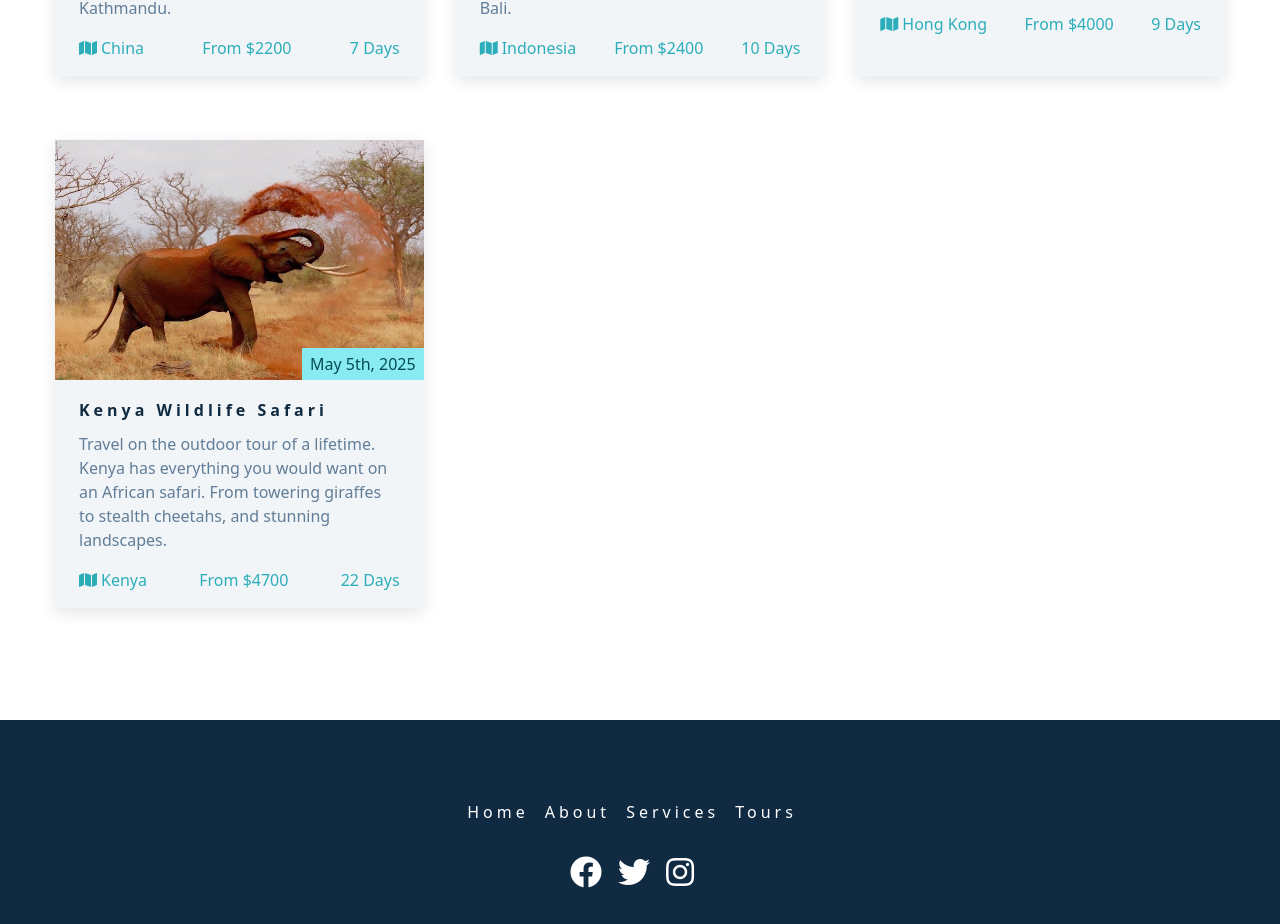
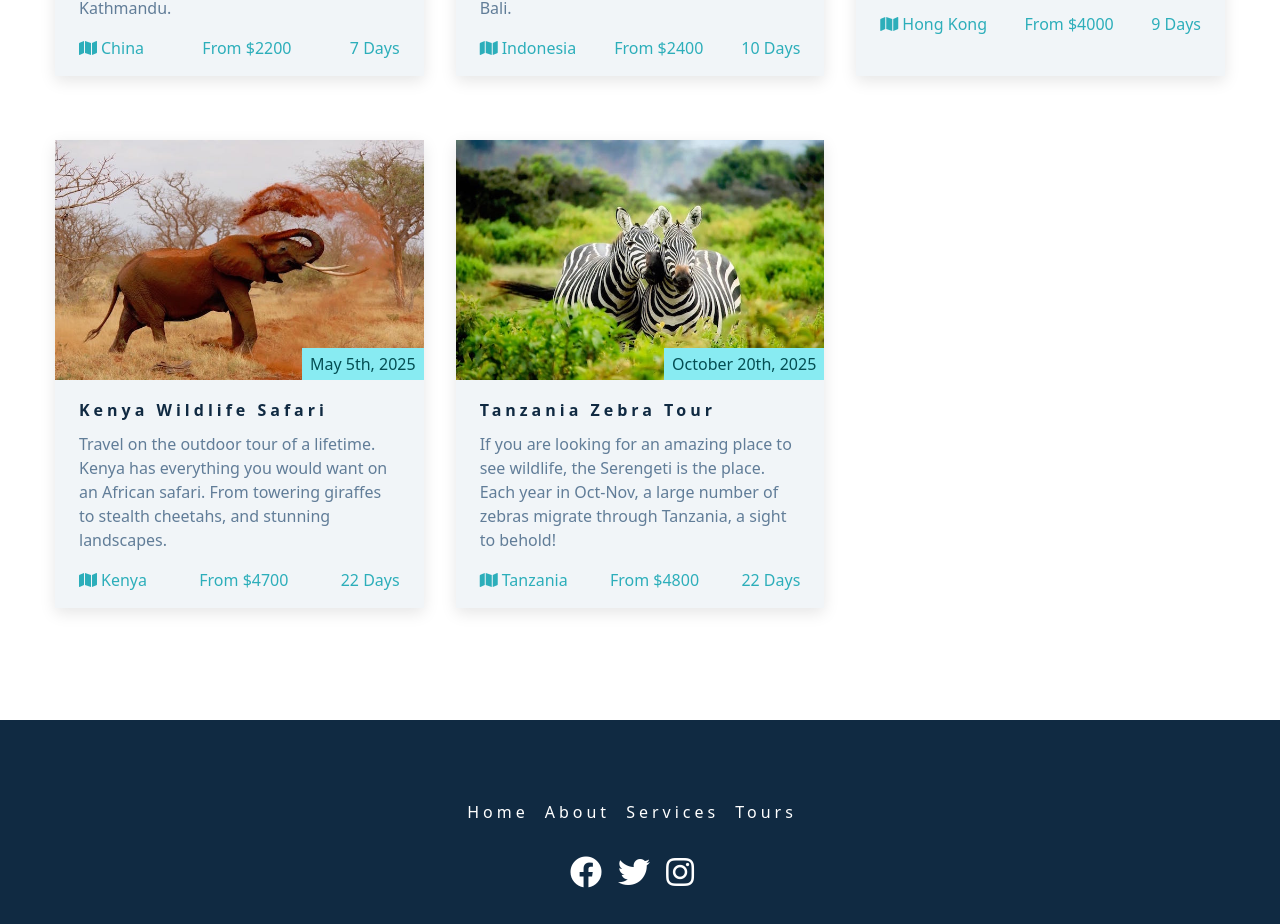
Before and after one commit to swanmac/backroads-tours, a React (Create React App) app: page / in a window 1280 px wide. Shown: the part 2447-3371 px from the top of the page. Built offline with nearby package versions, Linux system fonts and the light colour scheme.

Commit message:
add zebra tour

```diff
--- a/src/data.js
+++ b/src/data.js
@@ -2,6 +2,7 @@ import tour1 from './images/tour-1.jpeg';
 import tour2 from './images/tour-2.jpeg';
 import tour3 from './images/tour-3.jpeg';
 import tour4 from './images/tour-4.jpeg';
+import tour5 from './images/tour-5.jpeg';
 
 export const pageLinks = [
   { id: 1, href: '#home', text: 'home' },
@@ -77,4 +78,14 @@ export const tours = [
     duration: 22,
     cost: 4700,
   },
+  {
+    id: 5,
+    image: tour5,
+    date: 'october 20th, 2025',
+    title: 'tanzania zebra tour',
+    info: ` If you are looking for an amazing place to see wildlife, the Serengeti is the place. Each year in Oct-Nov, a large number of zebras migrate through Tanzania, a sight to behold!`,
+    location: 'tanzania',
+    duration: 22,
+    cost: 4800,
+  },
 ];
```
